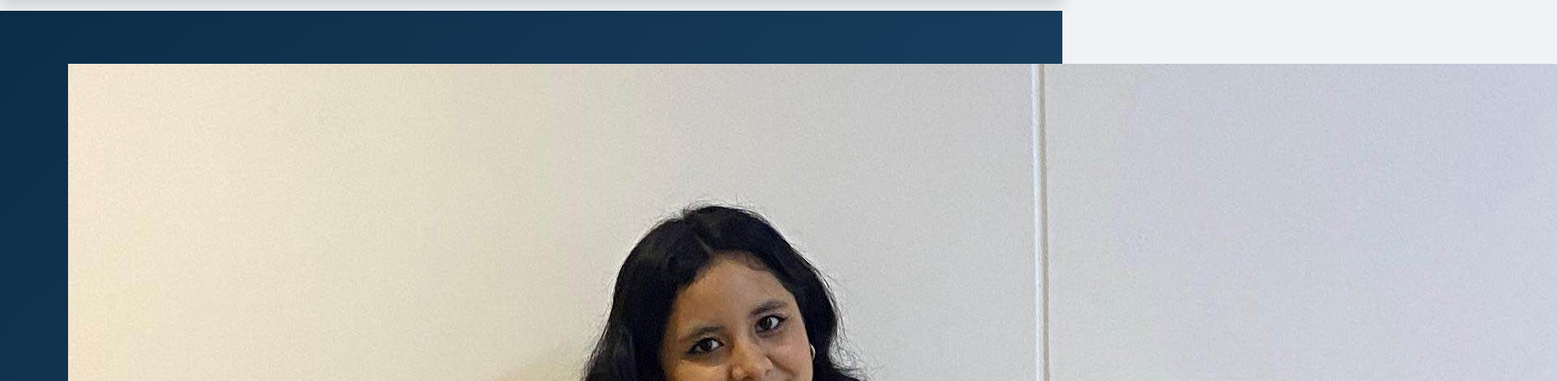
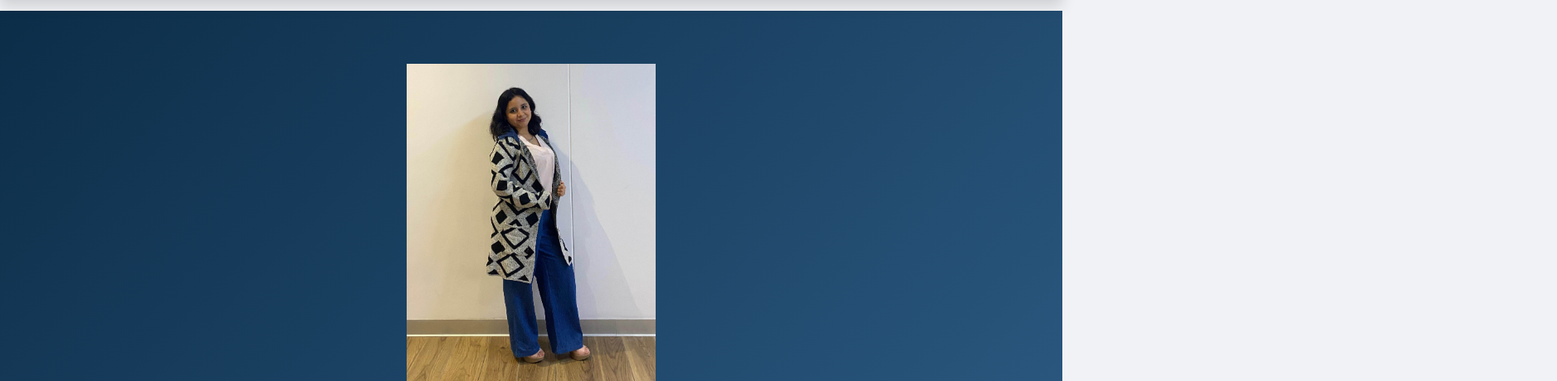
Before and after one commit to Silvanacontreras07/MiPaginaWeb, a plain HTML site: page index.html in a window 1280 px wide. Shown: the part 57-517 px from the top of the page at 83% size, 1876 px wide, since content can reach past the window. Drawn offline with nearby package versions, Linux system fonts and the light colour scheme.

Commit message:
Update index.html

```diff
--- a/index.html
+++ b/index.html
@@ -59,7 +59,7 @@
     </nav>
     <header class="profile-header text-center">
         <div class="container">
-            <img src="image.jpg">
+            <img src="image.jpg" width="300" heigth="200">
             <h1 class="display-4 fw-bold">Silvana Contreras Sulca</h1>
             <p class="lead fs-3">Estudiante de Derecho</p>
             <p class="opacity-75">Derecho Público y Privado | Universidad Científica del Sur</p>
```
